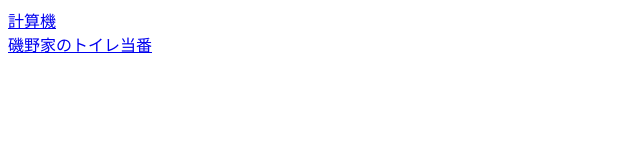
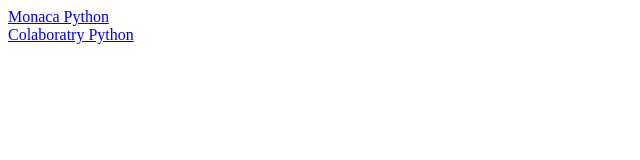
Before and after one commit to hkikura/web, a plain HTML site: page index.html in a window 1280 px wide. Shown: the whole page, without its empty margins (0-640 px from the left). Drawn offline with Linux system fonts and the light colour scheme.

Commit message:
Update index.html

```diff
--- a/index.html
+++ b/index.html
@@ -4,8 +4,8 @@
 
 </head>
 <body>
-<a href= "keisanki.html" >計算機</a><BR>
-<a href= "001.html" >磯野家のトイレ当番</a>
+<a href= "keisanki.html" >Monaca Python</a><BR>
+<a href= "001.html" >Colaboratry Python</a>
 </body>
 
 </html>
```
